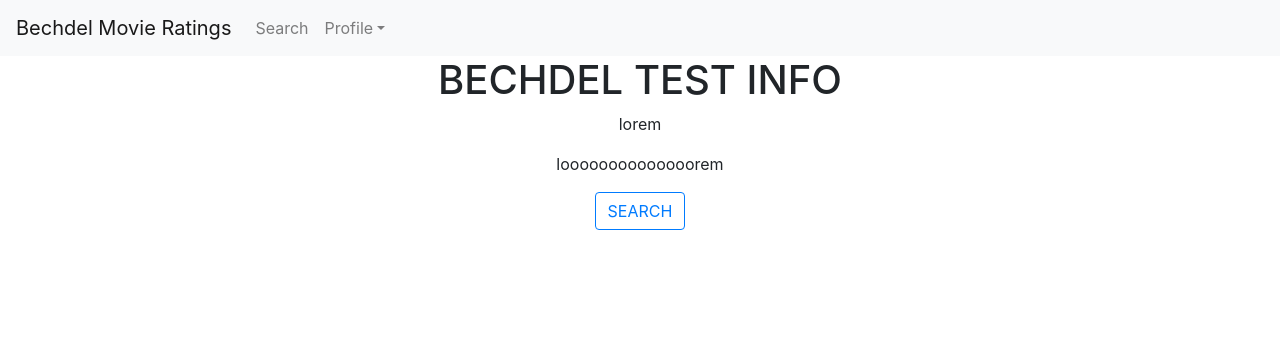
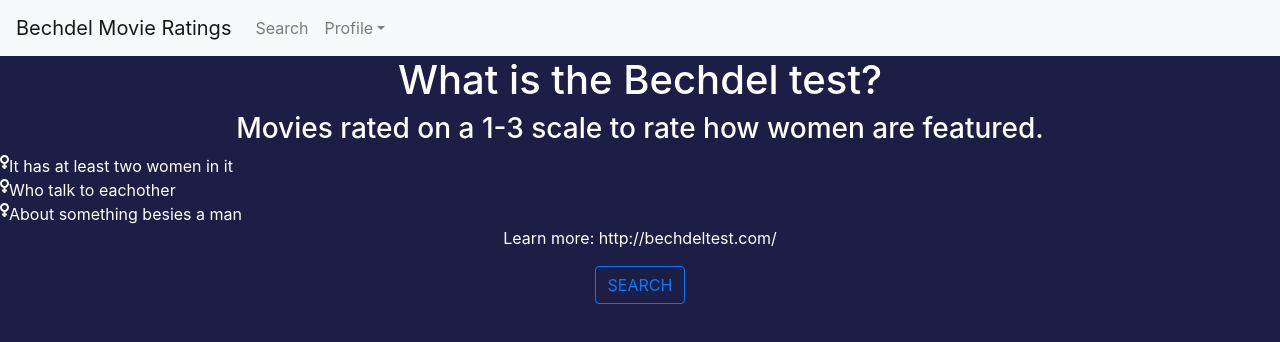
Before and after one commit to beckySchmitty/capstone_2_frontend, a React (Create React App) app: page / in a window 1280 px wide. Shown: the top 342 px of the page. Built offline with nearby package versions, Linux system fonts and the light colour scheme; no server answers.

Commit message:
added font awesome

```diff
--- a/package.json
+++ b/package.json
@@ -3,6 +3,9 @@
   "version": "0.1.0",
   "private": true,
   "dependencies": {
+    "@fortawesome/fontawesome-svg-core": "^1.2.35",
+    "@fortawesome/free-solid-svg-icons": "^5.15.3",
+    "@fortawesome/react-fontawesome": "^0.1.14",
     "@material-ui/core": "^4.11.3",
     "@testing-library/jest-dom": "^5.11.10",
     "@testing-library/react": "^11.2.6",
--- a/src/App.js
+++ b/src/App.js
@@ -1,5 +1,7 @@
 import React, { useState, useEffect } from "react";
 import 'bootstrap/dist/css/bootstrap.min.css';
+import UserContext from "./User/UserContext";
+
 
 // import jwt from "jsonwebtoken";
 import { BrowserRouter } from "react-router-dom";
@@ -10,9 +12,11 @@ import useLocalStorage from "./Helpers/useLocalStorage";
 
 
 import './App.css';
+import ReactDOM from 'react-dom'
+import { library } from '@fortawesome/fontawesome-svg-core'
+import { faVenus } from '@fortawesome/free-solid-svg-icons'
 
-import UserContext from "./User/UserContext";
-
+library.add(faVenus)
 
 function App() {
   const [token, setToken] = useLocalStorage("token");
--- a/src/Home/Home.js
+++ b/src/Home/Home.js
@@ -1,6 +1,8 @@
 import React, { useContext } from "react";
 // import { Link } from "react-router-dom";
-import "./Home.css";
+import "../Styles/Home.css";
+import { FontAwesomeIcon } from "@fortawesome/react-fontawesome"
+
 import UserContext from "../User/UserContext";
 
 import { Button } from 'reactstrap';
@@ -15,9 +17,20 @@ function Homepage() {
 
   return (
       <div className="Homepage">
-          <h1>BECHDEL TEST INFO</h1>
-          <p> lorem </p>
-          <p>loooooooooooooorem {currentUser}</p>
+          <h1>What is the Bechdel test?</h1>
+          <h3>Movies rated on a 1-3 scale to rate how women are featured.</h3>
+          <div>
+            <div className="Homepage-faIcon">
+            <FontAwesomeIcon icon="venus" />   It has at least two women in it
+            </div>
+            <div className="Homepage-faIcon">
+            <FontAwesomeIcon icon="venus" />   Who talk to eachother
+            </div>
+            <div className="Homepage-faIcon">
+            <FontAwesomeIcon icon="venus" />   About something besies a man
+            </div>
+          </div>
+          <p>Learn more: http://bechdeltest.com/</p>
           <Button outline color="primary">SEARCH</Button>{' '}
       </div>
   );
--- /dev/null
+++ b/src/Styles/Home.css
@@ -0,0 +1,13 @@
+body {
+background-color: #1c1e46;
+}
+
+h1, h3,ul,ol, p {
+color: white;
+}
+
+.Homepage-ol, .Homepage-faIcon {
+display: flex;
+align-items: flex-start;
+color: white;
+}
```
Also changed, not shown: src/Home/Home.css (deleted), src/Styles/hex_numbers.txt (added), 1 other file (tests, documents, lock files or other folders).
